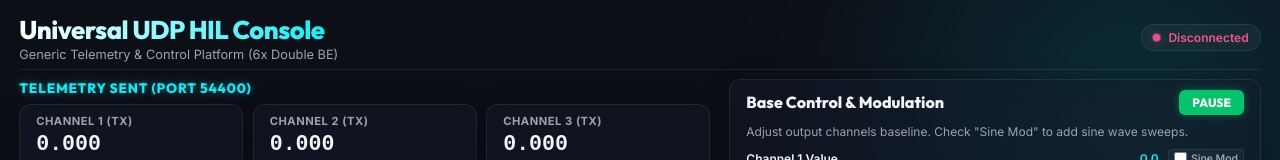
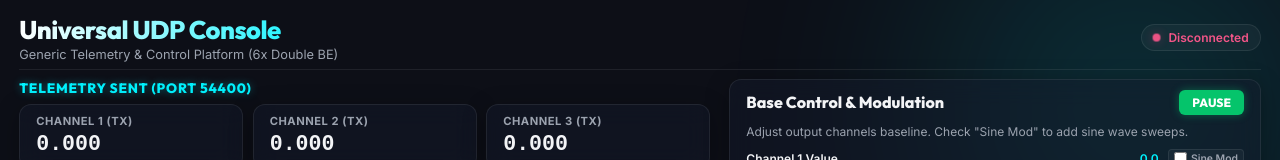
Before and after one commit to MohammedBACHIRIx/p5-udp-sim, a website: page public/index.html in a window 1280 px wide. Shown: the top 160 px of the page. Drawn offline with Linux system fonts and the light colour scheme.

Commit message:
Remove HIL keyword from dashboard title, headers, and docs

```diff
--- a/public/index.html
+++ b/public/index.html
@@ -3,7 +3,7 @@
 <head>
   <meta charset="UTF-8">
   <meta name="viewport" content="width=device-width, initial-scale=1.0">
-  <title>Universal HIL UDP Console</title>
+  <title>Universal UDP Console</title>
   <!-- Google Fonts: Inter & Outfit -->
   <link href="https://fonts.googleapis.com/css2?family=Inter:wght@300;400;600;700&family=Outfit:wght@400;600;800&display=swap" rel="stylesheet">
   <!-- Stylesheet -->
@@ -18,7 +18,7 @@
   <div class="dashboard-wrapper">
     <header class="dashboard-header">
       <div class="title-section">
-        <h1>Universal UDP HIL Console</h1>
+        <h1>Universal UDP Console</h1>
         <p class="subtitle">Generic Telemetry & Control Platform (6x Double BE)</p>
       </div>
       <div class="status-indicator">
```
Also changed, not shown: README.md, screenshot.jpg.
